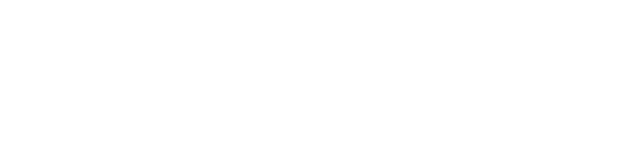
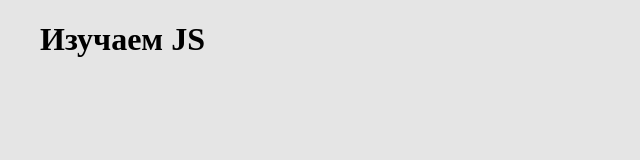
Before and after one commit to mrmep3/js-16, a plain HTML site: page index.html in a window 1280 px wide. Shown: the whole page, without its empty margins (0-640 px from the left). Drawn offline with Linux system fonts and the light colour scheme.

Commit message:
Добавил простую верску

```diff
--- a/css/style.css
+++ b/css/style.css
@@ -0,0 +1,8 @@
+body {
+	background-color: #e5e5e5;
+}
+
+.container {
+	max-width: 1200px;
+	margin: auto;
+}
--- a/index.html
+++ b/index.html
@@ -3,10 +3,15 @@
 <head>
 	<meta charset="UTF-8">
 	<meta name="viewport" content="width=device-width, initial-scale=1.0">
+	<link rel="stylesheet" href="./css/style.css">
 	<title>JS_learning</title>
 </head>
 <body>
-
+	<div class="container">
+		<div class="learn">
+			<h1 class="learn-title">Изучаем JS</h1>
+		</div>
+	</div>
 	<script src="js/script.js"></script>
 </body>
 </html>
```
